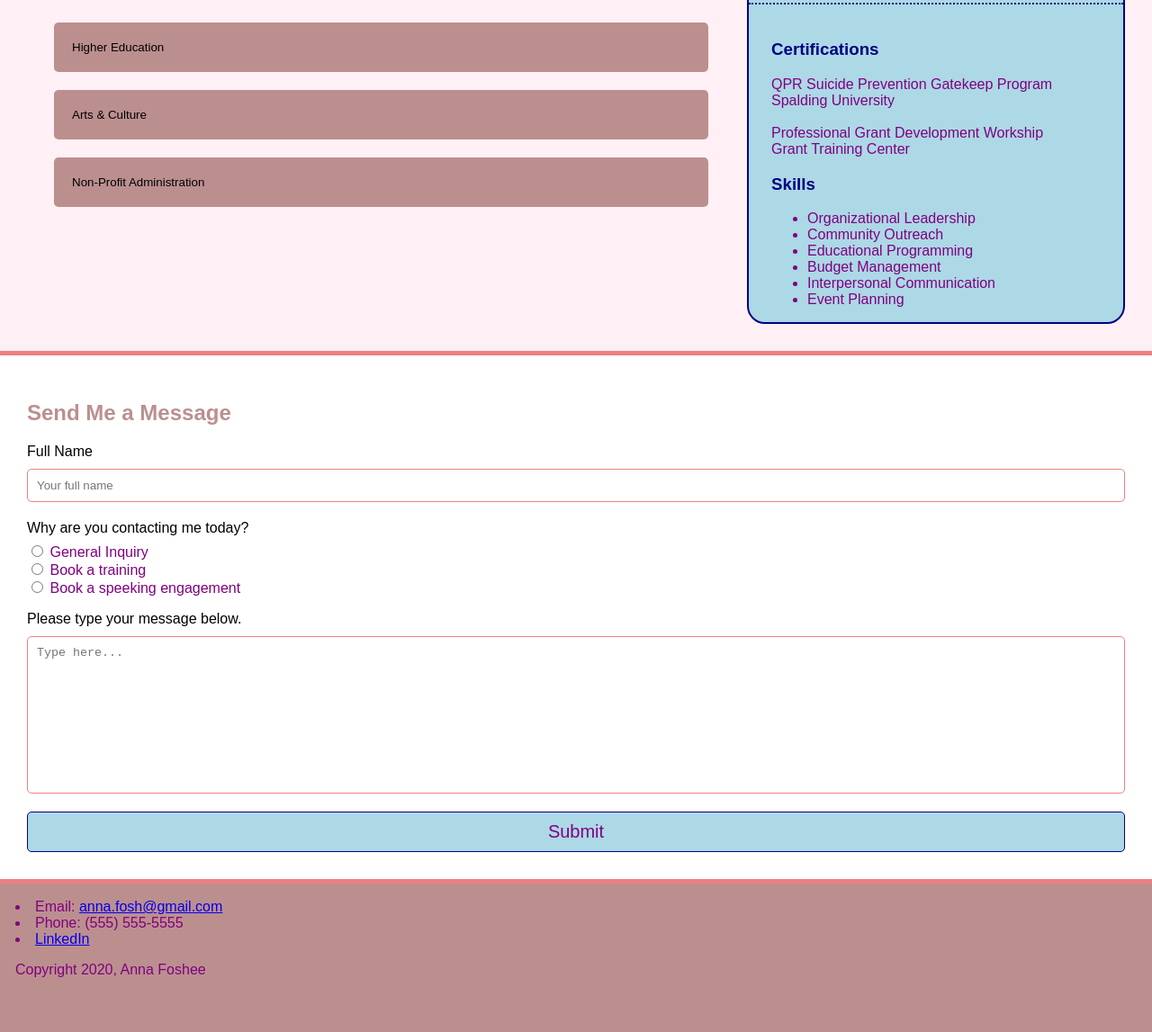
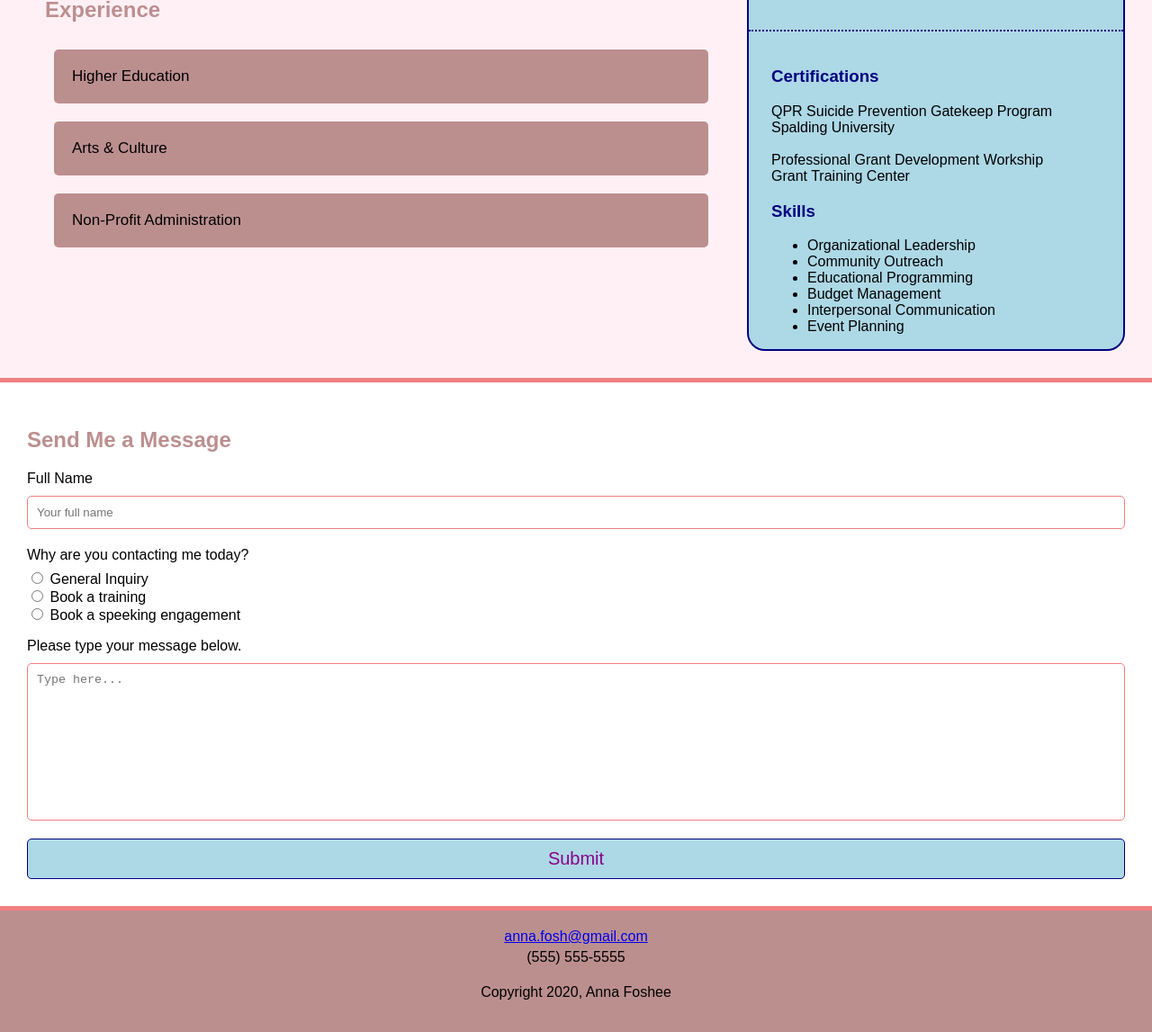
Before and after one commit to afoshee/afoshee.github.io, a plain HTML site: page index.html in a window 1280 px wide. Shown: the part 358-1505 px from the top of the page at 90% size. Before the commit the page ends 1478 px from the top, so only its background shows below. Drawn offline with Linux system fonts and the light colour scheme.

Commit message:
updates to font colors and media query font sizing

```diff
--- a/index.html
+++ b/index.html
@@ -61,32 +61,9 @@
                                 Executive Assistant | 2013 - 2014
                             </div>
 
-                        <!-- <section class="ex_item2">
-                            <h3>Arts & Culture</h3>
-                            <p>
-                                Lorem ipsum dolor sit amet, consectetur adipiscing elit. Nam ex orci, lacinia sit amet ex id, bibendum pharetra nisi. Fusce eu imperdiet felis. Suspendisse dolor felis, dignissim vitae pulvinar sit amet, tincidunt eu nulla. Aenean pretium sed quam non porttitor. Mauris malesuada urna ut luctus faucibus. Praesent vel laoreet enim, ut sodales felis. Proin tempus risus at est fermentum ultrices. Cras mollis sem et quam ultrices ullamcorper. In venenatis sagittis risus. Donec sed faucibus mi, vitae viverra purus.
-                            </p>
-                        </section>
 
-                        <section class="ex_item3">
-                            <h3>Non-Profit Administration</h3>
-                                <p>
-                                    Lorem ipsum dolor sit amet, consectetur adipiscing elit. Nam ex orci, lacinia sit amet ex id, bibendum pharetra nisi. Fusce eu imperdiet felis. Suspendisse dolor felis, dignissim vitae pulvinar sit amet, tincidunt eu nulla. Aenean pretium sed quam non porttitor. Mauris malesuada urna ut luctus faucibus. Praesent vel laoreet enim, ut sodales felis. Proin tempus risus at est fermentum ultrices. Cras mollis sem et quam ultrices ullamcorper. In venenatis sagittis risus. Donec sed faucibus mi, vitae viverra purus.
-                                </p>
-                        </section> -->
                 </article>
             </div>
-
-            <!-- <article class="education wrapper">
-                <h2>Education</h2>
-                    <p>
-                        Master of Science in Business Communication | Spalding University<br>
-                        Bachelor of Arts in History | Butler University
-                    </p>
-            </article> -->
-
-
-
 
             <div class="more">
                 <aside class="education wrapper" id="education">
@@ -101,8 +78,7 @@
                 </aside>
 
 
-
-            <!-- Sidebar -->
+                <!-- Sidebar -->
                 <aside class="sidebar">
                     <h3>Certifications</h3>
                         <p>
@@ -123,31 +99,6 @@
                         <li>Event Planning</li>
                     </ul>
                 </aside>
-
-                <!-- form -->
-                <!-- <form name="contactform" onsubmit="return validateForm()" method="post">
-
-                    <label for="fname">Full Name</label></b><br>
-                    <input type="text" id="fname" name="fullname" placeholder="Your full name"><br>
-
-                    <label for="reason">Why are you contacting me today?</label><br>
-                        <span>
-                            <input type="radio" id="inquiry" name="reason" value="inquiry">
-                            <label for="inquiry">General Inquiry</label>
-
-                            <input type="radio" id="training" name="reason" value="training">
-                            <label for="inquiry">Book a training</label>
-
-                            <input type="radio" id="speaker" name="reason" value="speaker">
-                            <label for="inquiry">Book a speeking engagement</label>
-                        </span><br>
-
-                    <label for="message">Please type your message below.</label><br>
-                    <textarea id="message" name="message" placeholder="Type here..."></textarea><br>
-
-
-                    <input type="submit" value="Submit">
-                </form> -->
             </div>
         </main>
 
@@ -178,12 +129,10 @@
         </form>
 
 
-        <!-- </main> -->
         <!-- Footer -->
         <footer class="footer">
-            <li>Email: <a href="mailto:annafosh@gmail.com&subject=Hello!%20I%20want%20to%20learn%20more!" target="_top">anna.fosh@gmail.com</a></li>
-            <li>Phone: (555) 555-5555</li>
-            <li><a href="#">LinkedIn</a></li>
+            <a href="mailto:annafosh@gmail.com&subject=Hello!%20I%20want%20to%20learn%20more!" target="_top">anna.fosh@gmail.com</a></li>
+            <li>(555) 555-5555</li>
             <p>Copyright 2020, Anna Foshee</p>
         </footer>
 
--- a/styles.css
+++ b/styles.css
@@ -4,9 +4,7 @@
 /* tag styles */
 
 html {
-  /* font-size: 100%; */
   background: rosybrown;
-  /* display: block; */
 }
 
 body {
@@ -15,11 +13,6 @@ body {
   font-family: Arial,Helvetica,sans-serif;
   font-size: 1rem;
   color: black;
-}
-
-.wrapper {
-  margin: auto;
-  /* max-width: 75rem; */
 }
 
 footer, header, main, section {
@@ -54,6 +47,9 @@ form {
 
 footer {
   background: rosybrown;
+  list-style-type: none;
+  text-align: center;
+  line-height: 23px;
 }
 
 header {
@@ -84,7 +80,7 @@ input[type=submit] {
   background-color: lightblue;
   border: 1px solid navy;
   border-radius: 5px;
-  color: purple;
+  color: darkmagenta;
   font-size: 20px;
   text-decoration: bold;
 }
@@ -97,17 +93,29 @@ button {
   margin: 10px;
   padding: 20px;
   border-radius: 5px;
+  font-size: 17px;
+  color: black;
 }
 
 button:hover {
-  background-color: lightcoral
+  background-color: lightcoral;
+  color: white;
 }
 
 h4 {
   margin-bottom: 10px;
 }
 
+
 /* class styles */
+
+.wrapper {
+  margin: auto;
+}
+
+.myname {
+  color: darkmagenta;
+}
 
 .topnav {
   overflow: hidden;
@@ -167,21 +175,6 @@ h4 {
   margin-bottom: 20px;
 }
 
-/* #higherEd {
-  display: none;
-  padding: 10px;
-}
-
-#culture {
-  display: none;
-  padding: 10px;
-}
-
-#nonProfit {
-  display: none;
-  padding: 10px;
-} */
-
 #higherEd, #culture, #nonProfit {
   display: none;
   padding-left: 25px;
@@ -195,7 +188,7 @@ h4 {
 
 @media (min-width: 650px) {
   body {
-    color: purple;
+    color: black;
     display: block;
   }
 
@@ -209,79 +202,13 @@ h4 {
   .topnav a {
     display: inline-block;
   }
+}
 
 
-}
-
-@media (min-width: 650px) and (max-width: 1100px) {
-  /* body {
-    color: purple;
-    display: block;
+@media (min-width: 1000px) {
+  header {
+    padding: 30px;
   }
-
-  header {
-    display: flex;
-    justify-content: space-between;
-    padding: 15px;
-    align-items: baseline;
-  }
-
-  .topnav a {
-    display: inline-block;
-  }
-
-  .flexbox {
-    display: flex;
-    padding: 30px 30px 30px 50px;
-  }
-
-  .about_me {
-    padding-right: 15px;
-    width: 70%;
-  }
-
-  .more {
-    /* flex-grow: 5; */
-    /* width: 30%;
-  } */
-
-  /* main {
-    float: left;
-    width: 70%;
-  }
-
-  div {
-    float: right;
-    width: 30%;
-  } */
-
-
-/*
-  form {
-    display: block;
-    background: lavenderblush;
-    margin: 0;
-    padding: 0;
-    border: 5px solid lightcoral;
-    border-radius: 0;
-  } */
-
-
-
-}
-
-@media (min-width: 1000px) {
-
-  /* body {
-    color: black;
-  }
-
-  header {
-    display: flex;
-    justify-content: space-between;
-    padding: 15px;
-    align-items: baseline;
-  } */
 
   .flexbox {
     display: flex;
@@ -299,22 +226,11 @@ h4 {
 
   .myname {
     font-size: 40px;
-
   }
 
   .topnav a {
-    /* display: inline-block; */
     font-size: 20px;
   }
-
-  /* .about_me {
-    width: 60%;
-  }
-
-  .more {
-    width: 40%;
-    height: 100%;
-  } */
 }
 
 @media (min-width: 1200px) {
@@ -327,10 +243,4 @@ h4 {
   .more {
     width: 35%;
   }
-  /* li {
-    list-style-type: none;
-  } */
-
-
-
 }
```
Also changed, not shown: 1 other file.
